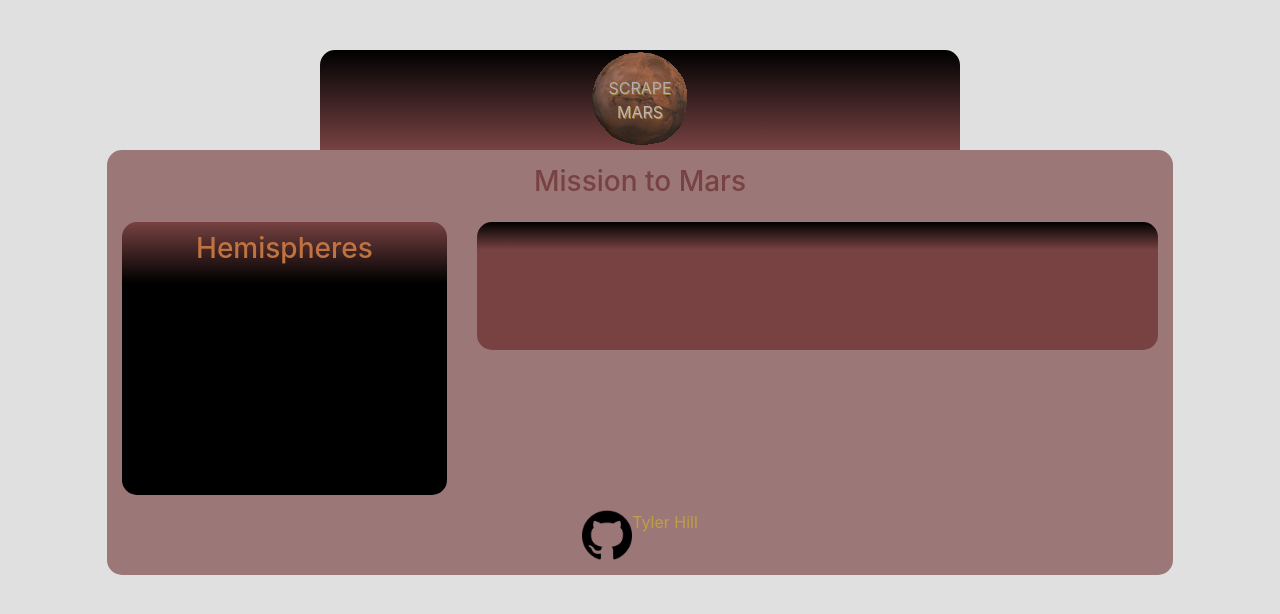
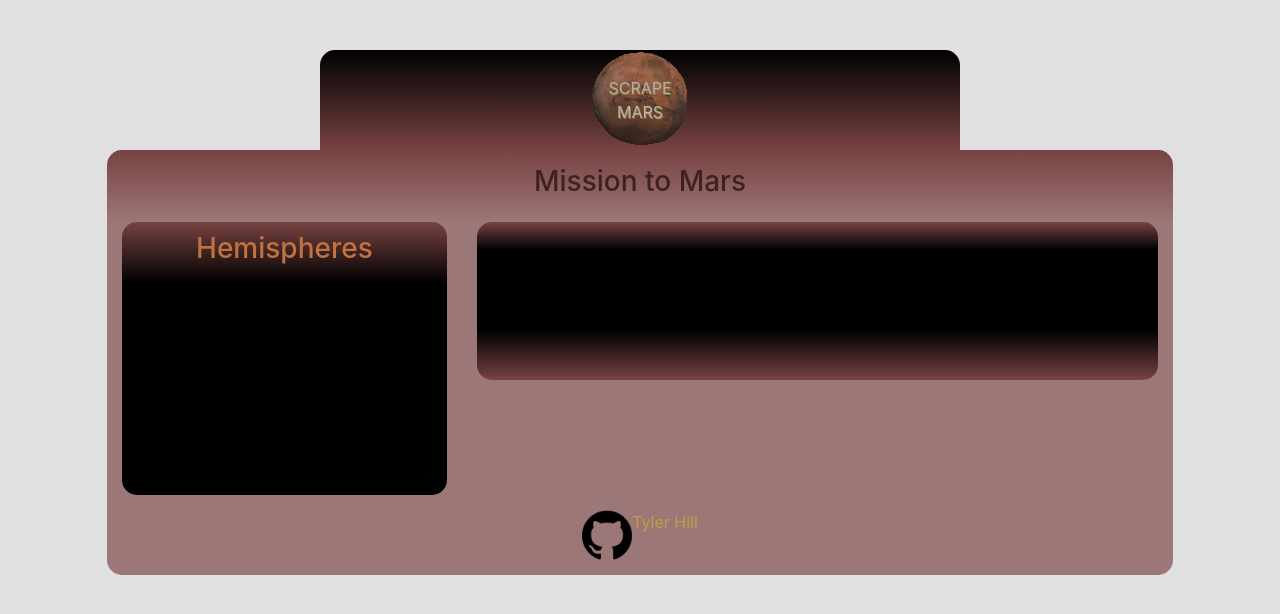
Before and after one commit to tylerhill122/web-scraping-challenge, a Flask app: template Mission_to_Mars/templates/index.html in a window 1280 px wide. Shown: the top 614 px of the page. Run offline with Flask 2, Linux system fonts and the light colour scheme; the template is opened without the code that fills it, so the values that code supplies are empty; some libraries are stand-ins or nearby versions.

Commit message:
added footer gradient, adjusted color scheme

```diff
--- a/Mission_to_Mars/static/style.css
+++ b/Mission_to_Mars/static/style.css
@@ -65,7 +65,7 @@ h3 {
 }
 
 .box_contain_head {
-    background: -webkit-linear-gradient(black, #784242);
+    background: -webkit-linear-gradient(#784242, black);
     border-radius: 15px 15px 0px 0px;
     padding:10px;
     text-align: center;
@@ -89,7 +89,7 @@ h3 {
 }
 
 .hemi_contain_box {
-    background-color: #784242;
+    background-color: #000;
     border-radius: 0px 0px 0px 0px;
     padding:10px;
     display: flex;
@@ -97,26 +97,28 @@ h3 {
 }
 
 .hemi_contain_footer {
-    background-color: #784242;
+    background-color: #000;
+    background: -webkit-linear-gradient(black, #784242);
     border-radius: 0px 0px 15px 15px;
-    padding:10px;
+    padding:25px;
 }
 
 .header {
-    color: #784242;
-    background: #9c7777;
+    color: #3e2222;
+    background-color: #9c7777;
+    background: -webkit-linear-gradient(#784242, #9c7777);
     border-radius: 15px 15px 0px 0px;
     padding:15px;
 }
 
 .box {
     color: #bf7341;
-    background: rgb(156, 119, 119);
+    background: #9c7777;
 }
 
 .footer {
     color: #bf9f41;
-    background: rgb(156, 119, 119);
+    background: #9c7777;
     border-radius: 0px 0px 15px 15px;
     padding: 15px;
     display: flex;
```
